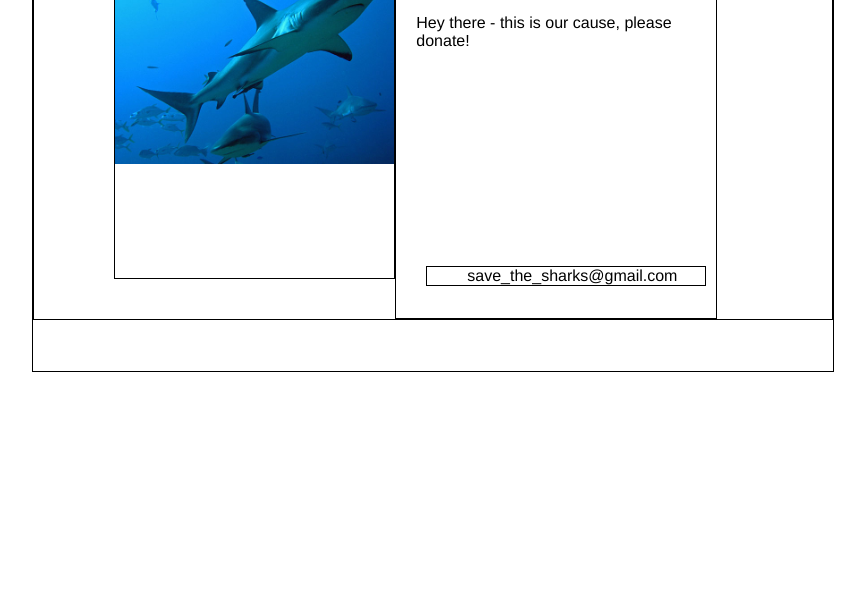
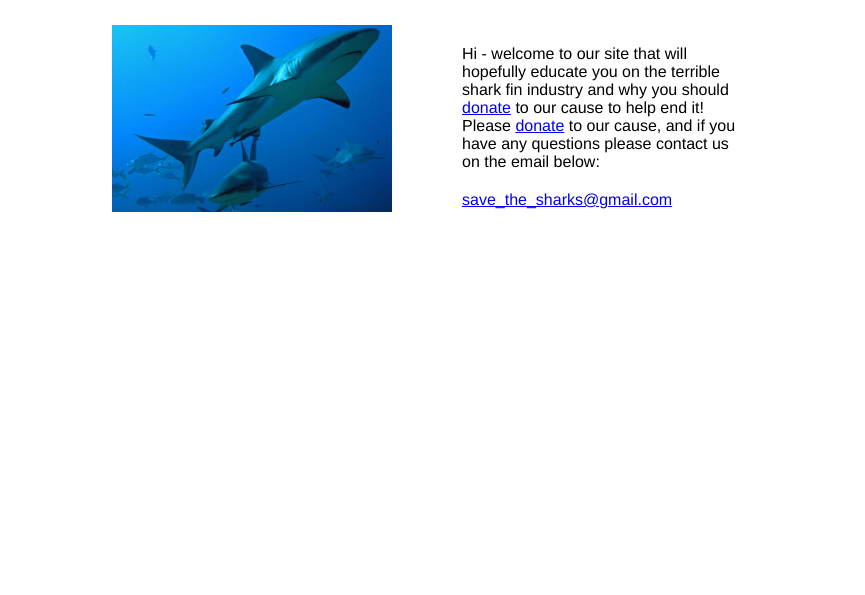
Before and after one commit to bri2005/webdev100_lesson7_causes_site, a plain HTML site: page index.html in a window 1280 px wide. Shown: the part 205-800 px from the top of the page, without its empty margins (51-916 px from the left). Drawn offline with Linux system fonts and the light colour scheme.

Commit message:
Cleaned up the welcome page

```diff
--- a/index.html
+++ b/index.html
@@ -10,7 +10,7 @@
 
 #ourCauseHeading {
 	position: relative;
-	top: 20px;
+	top: 10px;
 	width: 100px;
 	font-size: xx-large;
 	margin-left: 290px;
@@ -18,10 +18,7 @@
 
 #emailUsPanel {
 	position: relative;
-	top: 200px;
-	bottom: 100px;
-	left: 10px;
-	border: 1px solid black;
+	top: 20px;
 }
 
 </style>
@@ -43,43 +40,36 @@
 </ul>
 </nav>
 
+<!-- Holder for the content below the navigation bar-->
+<div id="contentPanel">
+
 <!-- Title, centered !-->
 <span id="ourCauseHeading">Save Sharks' Fins!</span>
 
-<!-- Holder for the content below the navigation bar-->
-<div id="contentPanel">
-
-<!-- image on the left side of the welcome page, this is now a Prince symbol-->
+<!-- image on the left side of the welcome page, this is a shark -->
 <div id="imageHolder" class="contentHolder">
 	<img id="welcomeImage" src="images/shark_welcome.jpg">
 </div>
 
-
 <!-- Holder for the welcome image and intro text/links on right side-->
 <div id="welcomeMessageAndLinksHolder" class="contentHolder">
 
-<div id="welcomeMessage">
-<p>
-Hey there - this is our cause, please donate!
-</p>
-</div> <!-- end welcomeMessage -->
+<span id="welcomeMessage">
+Hi - welcome to our site that will hopefully educate you on the terrible shark fin industry and why you should <a href="donate.html">donate</a> to our cause to help end it!
 
+Please <a href="donate.html">donate</a> to our cause, and if you have any questions please contact us on the email below:
+</span>
+<!-- end welcomeMessage -->
 
 <!-- links to allow people to  -->
 
 <div id="emailUsPanel">
-
-<ul>
-	<li><a href="mailto:save_the_sharks@gmail.com" target="_blank">save_the_sharks@gmail.com</a></li>
-</ul>
-
+<a href="mailto:save_the_sharks@gmail.com" target="_blank">save_the_sharks@gmail.com</a>
 </div>
 
-
+</div> <!-- end content panel -->
 </div> <!-- end welcomeAndLinksHolder-->
-
-
-</div> <!-- end content wrapper -->
+</div> <!-- end parent wrapper -->
 
 </body>
 
--- a/styles/style.css
+++ b/styles/style.css
@@ -3,14 +3,13 @@
 	margin-top: 75px;
 	margin-left:75px;
 	font-family: "Helvetica";
-	border: 1px solid black;
 	height: 500px;
+
 }
 
 /*Navigation bar settings*/
 
 nav {
-	/*border: 1px solid black;*/
 	background-color: lightgrey;
 }
 
@@ -34,18 +33,9 @@ ul li a{
 	text-decoration: none;
 }
 
-a:link {
-	color: black;
-	text-decoration: none;
-}
-
-a:visited {
-	color: black;
-	text-decoration: none;
-}
-
 #contentPanel {
-	border: 1px solid black;
+	position: relative;
+	top: 50px;
 	display: inline-block;
 	box-sizing: border-box;
 	margin: 0;
@@ -56,14 +46,12 @@ a:visited {
 .contentHolder {
 	float:left;
 	height: 300px;
-	border: 1px solid black;
 }
 
 #imageHolder {
 	margin-top: 50px;
 	width: 35%;
 	margin-left: 80px;
-	border: 1px solid black;
 }
 
 #welcomeImage {
@@ -73,11 +61,11 @@ a:visited {
 
 #welcomeMessageAndLinksHolder {
 	margin-top: 50px;
+	margin-left: 50px;
 	padding: 20px;
 	width: 35%;
 }
 
 #linksHolder {
 	margin-top: 80px;
-	border: 1px solid black;
 }
```
